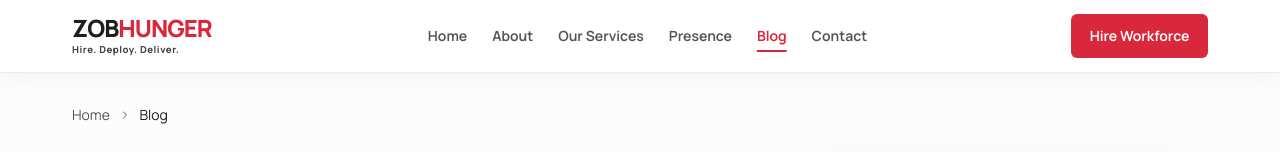
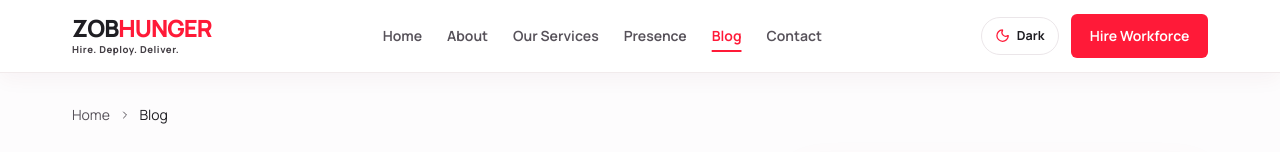
Before and after one commit to Aayush20253534/ZOBHUNGER, a Next.js app in the folder client/: page /blogs in a window 1280 px wide. Shown: the top 152 px of the page. Built offline with nearby package versions, Linux system fonts and the light colour scheme; no server answers.

Commit message:
Add footer and theme updates

```diff
--- a/client/src/components/layout/Navbar.tsx
+++ b/client/src/components/layout/Navbar.tsx
@@ -4,6 +4,7 @@ import Link from "next/link";
 import { usePathname } from "next/navigation";
 import { ActionLink } from "@/components/common/ActionLink";
 import { MobileMenu } from "@/components/layout/MobileMenu";
+import { ThemeToggle } from "@/components/layout/ThemeToggle";
 import {
   isNavigationItemActive,
   navigation,
@@ -44,14 +45,16 @@ export function Navbar() {
             })}
           </nav>
 
+          <div className="zb-header-actions">
+            <ThemeToggle />
             <ActionLink
               href={site.primaryAction.href}
               className="zb-header-primary-action"
             >
               {site.primaryAction.label}
             </ActionLink>
-
             <MobileMenu key={pathname} pathname={pathname} />
+          </div>
         </div>
       </header>
     </>
--- /dev/null
+++ b/client/src/components/layout/ThemeToggle.tsx
@@ -0,0 +1,63 @@
+"use client";
+
+import { useEffect, useState } from "react";
+import { Moon, Sun } from "lucide-react";
+
+export function ThemeToggle() {
+  const [theme, setTheme] = useState<"light" | "dark">("light");
+  const [mounted, setMounted] = useState(false);
+
+  useEffect(() => {
+    setMounted(true);
+    const stored = localStorage.getItem("zb-theme") as "light" | "dark" | null;
+    if (stored) {
+      setTheme(stored);
+      document.documentElement.classList.toggle("dark", stored === "dark");
+      document.documentElement.setAttribute("data-theme", stored);
+    } else if (window.matchMedia("(prefers-color-scheme: dark)").matches) {
+      setTheme("dark");
+      document.documentElement.classList.add("dark");
+      document.documentElement.setAttribute("data-theme", "dark");
+    }
+  }, []);
+
+  const toggleTheme = () => {
+    const nextTheme = theme === "light" ? "dark" : "light";
+    setTheme(nextTheme);
+    localStorage.setItem("zb-theme", nextTheme);
+    document.documentElement.classList.toggle("dark", nextTheme === "dark");
+    document.documentElement.setAttribute("data-theme", nextTheme);
+  };
+
+  if (!mounted) {
+    return (
+      <button
+        type="button"
+        className="zb-theme-toggle"
+        aria-label="Toggle theme"
+        disabled
+      >
+        <span className="size-4 opacity-0" />
+      </button>
+    );
+  }
+
+  return (
+    <button
+      type="button"
+      onClick={toggleTheme}
+      className="zb-theme-toggle"
+      aria-label={`Switch to ${theme === "light" ? "Midnight Crimson" : "Bright Light"} theme`}
+      title={`Theme: ${theme === "light" ? "Light" : "Midnight Crimson"}`}
+    >
+      {theme === "light" ? (
+        <Moon className="zb-theme-toggle-icon" aria-hidden="true" />
+      ) : (
+        <Sun className="zb-theme-toggle-icon" aria-hidden="true" />
+      )}
+      <span className="zb-theme-toggle-label">
+        {theme === "light" ? "Dark" : "Light"}
+      </span>
+    </button>
+  );
+}
--- a/client/src/styles/brand.css
+++ b/client/src/styles/brand.css
@@ -9,17 +9,16 @@
   font-display: swap;
 }
 
-html:root,
-html:root.dark {
+html:root {
   color-scheme: light;
   --zb-page: #fdfcfd;
   --zb-surface: #ffffff;
   --zb-ink: #1f1e23;
-  --zb-panel: #6a2132;
+  --zb-panel: #e60026;
   --zb-on-panel: #ffffff;
-  --zb-on-panel-muted: #f8e6ea;
-  --zb-action: #d9273b;
-  --zb-action-hover: #b91f31;
+  --zb-on-panel-muted: #ffe6ea;
+  --zb-action: #ff1a38;
+  --zb-action-hover: #d60022;
   --zb-highlight: #ffe9ed;
   --zb-soft: #fff7f8;
   --zb-soft-border: #f2cdd4;
@@ -28,8 +27,8 @@ html:root.dark {
   --zb-strong-border: #b9adb3;
   --zb-danger: #b51f30;
   --zb-danger-border: #e27a86;
-  --zb-shadow: #5a223014;
-  --zb-shadow-subtle: #5a22300b;
+  --zb-shadow: #e6002614;
+  --zb-shadow-subtle: #e600260b;
   --zb-radius: 0.75rem;
   --zb-transition: 180ms ease;
   --zb-header-height: 4.5rem;
@@ -46,6 +45,63 @@ html:root.dark {
   --secondary: var(--zb-soft);
   --secondary-foreground: var(--zb-ink);
   --muted: #f7f4f5;
+  --muted-foreground: var(--zb-muted);
+  --accent: var(--zb-soft);
+  --accent-foreground: var(--zb-ink);
+  --destructive: var(--zb-danger);
+  --destructive-foreground: #ffffff;
+  --border: var(--zb-border);
+  --input: var(--zb-strong-border);
+  --ring: var(--zb-action);
+  --radius: 0.75rem;
+  --chart-1: var(--zb-action);
+  --chart-2: var(--zb-panel);
+  --chart-3: #eb8d9b;
+  --chart-4: var(--zb-muted);
+  --chart-5: var(--zb-highlight);
+  --sidebar: var(--zb-surface);
+  --sidebar-foreground: var(--zb-ink);
+  --sidebar-primary: var(--zb-action);
+  --sidebar-primary-foreground: var(--zb-on-panel);
+  --sidebar-accent: var(--zb-soft);
+  --sidebar-accent-foreground: var(--zb-ink);
+  --sidebar-border: var(--zb-border);
+  --sidebar-ring: var(--zb-action);
+}
+
+/* Midnight Crimson theme: attractive dark mode with radiant crimson accents */
+html.dark,
+[data-theme="dark"] {
+  color-scheme: dark;
+  --zb-page: #0a0b0e;
+  --zb-surface: #12151c;
+  --zb-ink: #f8fafc;
+  --zb-panel: #ff1a38;
+  --zb-on-panel: #ffffff;
+  --zb-on-panel-muted: #ffc2cc;
+  --zb-action: #ff2a4b;
+  --zb-action-hover: #ff4765;
+  --zb-highlight: #350c14;
+  --zb-soft: #1a0e12;
+  --zb-soft-border: #4d1520;
+  --zb-muted: #94a3b8;
+  --zb-border: #1e2430;
+  --zb-strong-border: #333d4e;
+  --zb-danger: #ff334b;
+  --zb-danger-border: #ff6b7e;
+  --zb-shadow: 0 10px 30px rgba(0, 0, 0, 0.6);
+  --zb-shadow-subtle: 0 4px 14px rgba(0, 0, 0, 0.4);
+  --background: var(--zb-page);
+  --foreground: var(--zb-ink);
+  --card: var(--zb-surface);
+  --card-foreground: var(--zb-ink);
+  --popover: var(--zb-surface);
+  --popover-foreground: var(--zb-ink);
+  --primary: var(--zb-action);
+  --primary-foreground: #ffffff;
+  --secondary: var(--zb-soft);
+  --secondary-foreground: var(--zb-ink);
+  --muted: #161b24;
   --muted-foreground: var(--zb-muted);
   --accent: var(--zb-soft);
   --accent-foreground: var(--zb-ink);
@@ -968,3 +1024,56 @@ html body[class] {
     transition-duration: 0.01ms !important;
   }
 }
+
+/* Theme toggle controls and dark header integration */
+.zb-header-actions {
+  display: flex;
+  align-items: center;
+  gap: 0.75rem;
+  flex: 0 0 auto;
+}
+
+.zb-theme-toggle {
+  display: inline-flex;
+  align-items: center;
+  gap: 0.4rem;
+  height: 2.35rem;
+  padding: 0 0.85rem;
+  border-radius: 9999px;
+  border: 1px solid var(--zb-border);
+  background: var(--zb-surface);
+  color: var(--zb-ink);
+  font-size: 0.78rem;
+  font-weight: 700;
+  cursor: pointer;
+  transition: all var(--zb-transition);
+}
+
+.zb-theme-toggle:hover {
+  border-color: var(--zb-action);
+  color: var(--zb-action);
+  box-shadow: 0 2px 12px var(--zb-shadow);
+  transform: translateY(-1px);
+}
+
+.zb-theme-toggle-icon {
+  width: 0.95rem;
+  height: 0.95rem;
+  color: var(--zb-action);
+}
+
+.zb-theme-toggle-label {
+  line-height: 1;
+}
+
+html.dark .zb-header,
+[data-theme="dark"] .zb-header {
+  background: rgba(10, 11, 14, 0.92);
+  border-bottom: 1px solid rgba(255, 26, 56, 0.18);
+  box-shadow: 0 0.35rem 1.5rem rgba(0, 0, 0, 0.6);
+}
+
+html.dark .zb-header-tagline,
+[data-theme="dark"] .zb-header-tagline {
+  color: #94a3b8;
+}
--- a/client/src/styles/footer-business.css
+++ b/client/src/styles/footer-business.css
@@ -4,11 +4,11 @@
   isolation: isolate;
   overflow: hidden;
   background:
-    radial-gradient(circle at 12% -8%, rgba(255, 255, 255, 0.22), transparent 27rem),
-    radial-gradient(circle at 90% 112%, rgba(101, 0, 19, 0.34), transparent 34rem),
-    linear-gradient(116deg, transparent 0 57%, rgba(126, 0, 24, 0.14) 57% 69%, transparent 69%),
-    repeating-linear-gradient(135deg, rgba(255, 255, 255, 0.028) 0 1px, transparent 1px 74px),
-    linear-gradient(138deg, #f42642 0%, #e21d36 46%, #c91530 100%);
+    radial-gradient(circle at 12% -8%, rgba(255, 255, 255, 0.32), transparent 28rem),
+    radial-gradient(circle at 88% 115%, rgba(255, 95, 120, 0.42), transparent 35rem),
+    linear-gradient(116deg, transparent 0 57%, rgba(255, 255, 255, 0.09) 57% 69%, transparent 69%),
+    repeating-linear-gradient(135deg, rgba(255, 255, 255, 0.035) 0 1px, transparent 1px 74px),
+    linear-gradient(138deg, #ff1a38 0%, #ee0028 46%, #d40020 100%);
 }
 
 .zb-footer::before {
@@ -77,11 +77,11 @@
   border: 1px solid rgba(255, 255, 255, 0.13);
   border-radius: 1.25rem;
   background:
-    linear-gradient(120deg, rgba(255, 255, 255, 0.16), rgba(255, 255, 255, 0.055)),
-    rgba(132, 5, 31, 0.22);
+    linear-gradient(120deg, rgba(255, 255, 255, 0.22), rgba(255, 255, 255, 0.08)),
+    rgba(220, 0, 32, 0.28);
   box-shadow:
-    inset 0 1px 0 rgba(255, 255, 255, 0.2),
-    0 1.25rem 3.5rem rgba(82, 0, 18, 0.18);
+    inset 0 1px 0 rgba(255, 255, 255, 0.25),
+    0 1.25rem 3.5rem rgba(180, 0, 24, 0.22);
 }
 
 .zb-footer-intro-copy {
@@ -244,8 +244,8 @@
   border: 1px solid rgba(255, 255, 255, 0.105);
   border-radius: 1.1rem;
   background:
-    linear-gradient(118deg, rgba(255, 255, 255, 0.08), rgba(255, 255, 255, 0.035)),
-    rgba(126, 0, 25, 0.12);
+    linear-gradient(118deg, rgba(255, 255, 255, 0.12), rgba(255, 255, 255, 0.04)),
+    rgba(200, 0, 30, 0.18);
   box-shadow: inset 0 1px 0 rgba(255, 255, 255, 0.1);
 }
 
@@ -429,8 +429,8 @@
   border-top: 1px solid rgba(255, 255, 255, 0.1);
   border-bottom: 1px solid rgba(255, 255, 255, 0.1);
   background:
-    linear-gradient(105deg, rgba(255, 255, 255, 0.045), rgba(255, 255, 255, 0.105), rgba(255, 255, 255, 0.035)),
-    rgba(117, 0, 23, 0.1);
+    linear-gradient(105deg, rgba(255, 255, 255, 0.08), rgba(255, 255, 255, 0.16), rgba(255, 255, 255, 0.06)),
+    rgba(210, 0, 30, 0.18);
 }
 
 
@@ -531,7 +531,7 @@
   padding: 1rem 1rem 1.2rem;
   border-top: 1px solid rgba(255, 255, 255, 0.12);
   border-radius: 0.9rem 0.9rem 0 0;
-  background: linear-gradient(90deg, rgba(55, 2, 14, 0.38), rgba(87, 0, 20, 0.28), rgba(55, 2, 14, 0.38));
+  background: linear-gradient(90deg, rgba(180, 0, 24, 0.48), rgba(225, 8, 38, 0.38), rgba(180, 0, 24, 0.48));
   color: rgba(255, 240, 244, 0.72);
   font-size: 0.72rem;
 }
```
Lines whose indentation alone changed are shown as unchanged.
